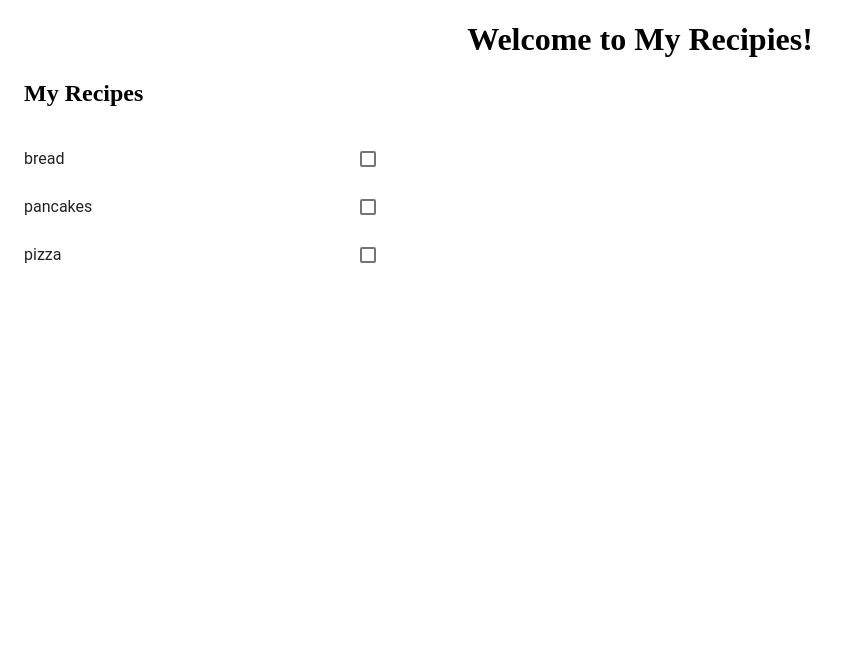
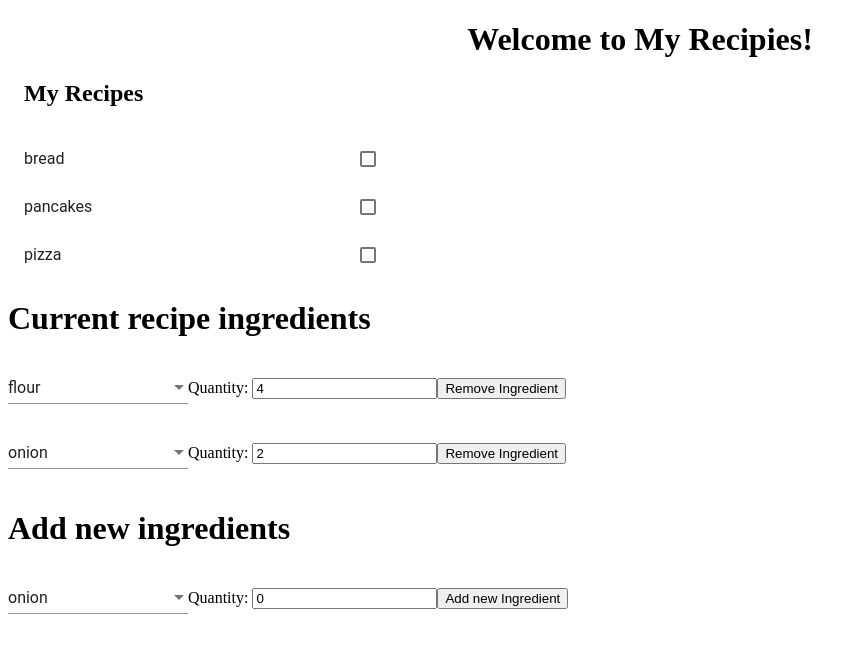
Before and after one commit to pop-adrian/recipes, an Angular app: page / in a window 1280 px wide. Shown: the top 648 px of the page, without its empty margins (0-865 px from the left). Built offline with nearby package versions, Linux system fonts and the light colour scheme.

Commit message:
Add edit-recipe component

```diff
--- a/src/app/app.component.html
+++ b/src/app/app.component.html
@@ -6,4 +6,6 @@
 </div>
 
 <app-recipe-list></app-recipe-list>
+<app-edit-recipe></app-edit-recipe>
+
 <router-outlet></router-outlet>
--- /dev/null
+++ b/src/app/components/edit-recipe/edit-recipe.component.html
@@ -0,0 +1,25 @@
+<h1>Current recipe ingredients</h1>
+<div *ngIf="currentRecipe">
+    <div *ngFor="let recipeIngredient of currentRecipe.ingredients">
+
+        <mat-form-field value="recipeIngredient">
+            <mat-select *ngIf="ingredients" [(value)]="recipeIngredient.ingredient">
+                <mat-option *ngFor="let ingredient of ingredients" [value]="ingredient">
+                    {{ingredient.name}}  </mat-option>
+            </mat-select>
+        </mat-form-field>
+            <label>Quantity: </label>
+            <input type="number" [(ngModel)]="recipeIngredient.quantity">
+            <button (click)="removeIngredient(recipeIngredient.ingredient)">Remove Ingredient</button>
+    </div>
+</div>
+
+<h1>Add new ingredients</h1>
+<mat-form-field >
+    <mat-select *ngIf="ingredients" [(value)]="currentIngredient.ingredient">
+        <mat-option *ngFor="let ingredient of ingredients" [value]="ingredient"> {{ingredient.name}}  </mat-option>
+    </mat-select>
+</mat-form-field>
+    <label>Quantity: </label>
+    <input type="number" [(ngModel)]="currentIngredient.quantity" >
+    <button mat-button (click)="addIngredient()">Add new Ingredient</button>
--- /dev/null
+++ b/src/app/components/edit-recipe/edit-recipe.component.ts
@@ -0,0 +1,82 @@
+import { Component, OnInit } from '@angular/core';
+import { Recipe } from 'src/app/models/recipe.model';
+import { Ingredient } from 'src/app/models/ingredient.model';
+import { IngredientsService } from '../../services/ingredients.service';
+import {MatSelectModule} from '@angular/material/select';
+import { RecipeIngredient } from 'src/app/models/recipe-ingredient.model';
+
+@Component({
+  selector: 'app-edit-recipe',
+  templateUrl: './edit-recipe.component.html',
+  styleUrls: ['./edit-recipe.component.scss']
+})
+export class EditRecipeComponent implements OnInit {
+
+  currentRecipe: Recipe;
+  ingredients: Array<Ingredient>;
+  currentIngredient: RecipeIngredient;
+
+  constructor(private ingredientServ: IngredientsService) { }
+
+  ngOnInit() {
+    this.ingredients=this.ingredientServ.getIngredients();
+
+    this.currentRecipe={
+        id: 1,
+        name: 'recipe',
+        description: 'descriprion',
+        ingredients: [{
+          id: 1,
+          ingredient:this.ingredients[0],
+          quantity: 4 } ,
+          {
+          id: 2,
+          ingredient:this.ingredients[1],
+          quantity: 2
+        }  ]
+      }
+    this.currentIngredient = {
+        id: this.getNewRecipeIngredientId(),
+        ingredient:this.ingredients[1],
+        quantity: 0
+      }
+  }
+
+  removeIngredient(recipeIngredient){
+    this.currentRecipe.ingredients = this.currentRecipe.ingredients.filter(ingredient=>{
+      return ingredient.ingredient.id!=recipeIngredient.id;
+    })
+  }
+
+  getNewRecipeIngredientId(){
+    if (this.currentRecipe.ingredients.length==0){
+      return 1;
+    }
+    var lastIngredient=this.currentRecipe.ingredients.reduce((accum, ingr2)=>{
+      if (accum.id<ingr2.id)
+        accum=ingr2;
+      return accum;
+    });
+    return lastIngredient.id+1;
+  }
+  addIngredient(){
+    var noMatches=this.currentRecipe.ingredients.filter(recipeIngredient=>{
+      return recipeIngredient.ingredient.id==this.currentIngredient.ingredient.id}).length;
+    if (noMatches>0){
+      alert("Recipe already contains this ingredient !");
+      return;
+    }
+    if (this.currentIngredient.quantity<=0){
+      alert("Quantity is not valid!");
+      return;
+    }
+    this.currentRecipe.ingredients.push(this.currentIngredient);
+    this.currentIngredient = {
+      id: this.getNewRecipeIngredientId(),
+      ingredient:this.ingredients[1],
+      quantity: 0
+    }
+    console.log(this.currentRecipe)
+  }
+
+}
--- /dev/null
+++ b/src/app/services/ingredients.service.ts
@@ -0,0 +1,35 @@
+import { Injectable } from '@angular/core';
+import { Ingredient } from '../../app/models/ingredient.model';
+
+@Injectable({
+  providedIn: 'root'
+})
+export class IngredientsService {
+
+  constructor() { }
+
+  getIngredients(){
+    const ingredient1: Ingredient = {
+      id: 1,
+      name: 'flour'
+    }
+    const ingredient2: Ingredient = {
+      id: 2,
+      name: 'onion'
+    }
+    const ingredient3: Ingredient = {
+      id: 3,
+      name: 'tomatoes'
+    }
+    const ingredient4: Ingredient = {
+      id: 4,
+      name: 'potatoes'
+    }
+    var list = new Array();
+    list.push(ingredient1);
+    list.push(ingredient2);
+    list.push(ingredient3);
+    list.push(ingredient4);
+    return list;
+  }
+}
```
Also changed, not shown: src/app/app.module.ts (+9 -1 lines), src/app/components/edit-recipe/edit-recipe.component.scss (added).
